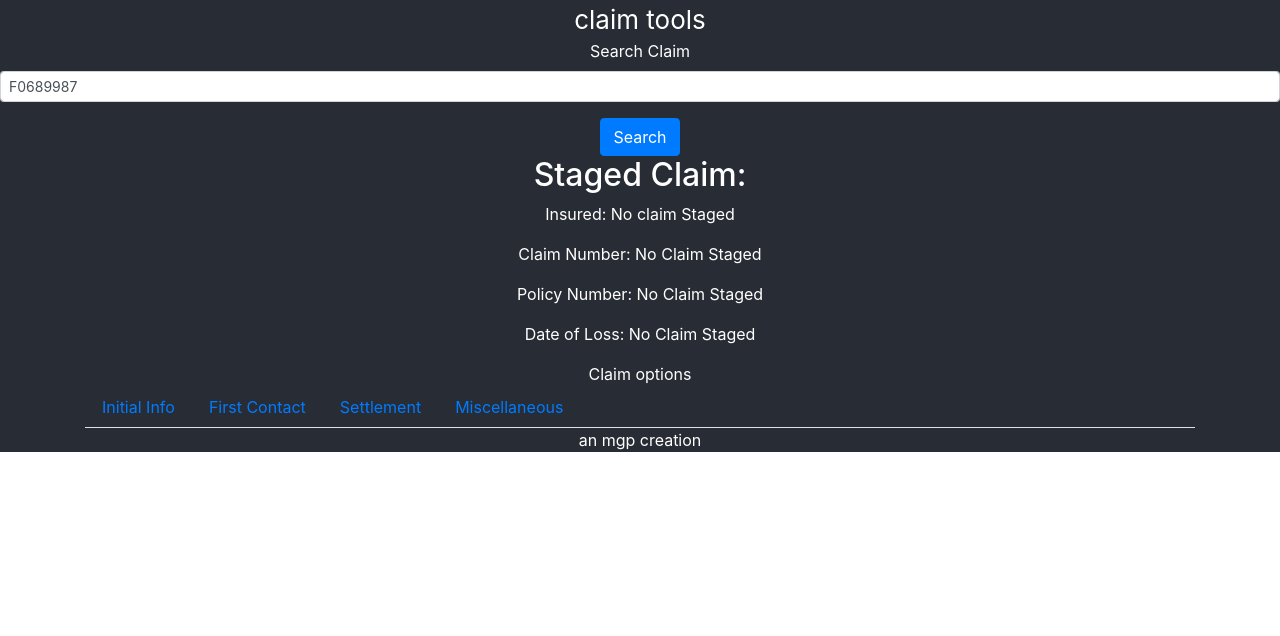
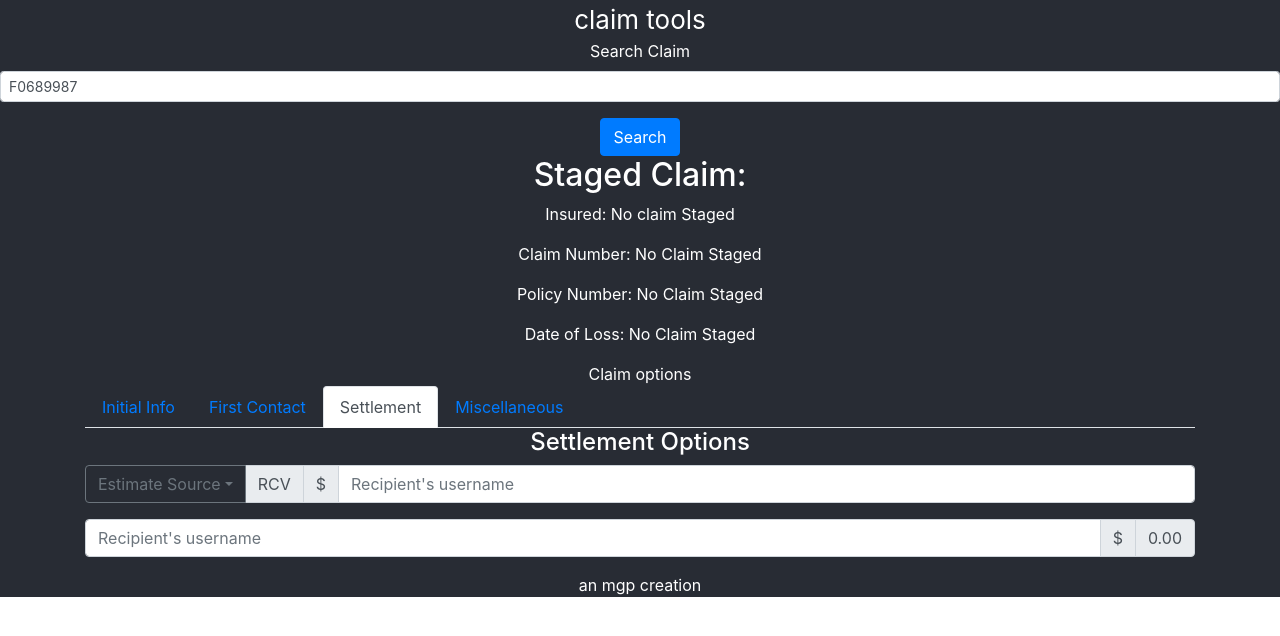
Before and after one commit to glennneiger/claim-tools, a React (Create React App) app in the folder claim-tools/: page / in a window 1280 px wide. Shown: the top 636 px of the page. Built offline with nearby package versions, Linux system fonts and the light colour scheme.

Commit message:
building Settlement.js added RCV field

```diff
--- a/claim-tools/src/comp/MainView.js
+++ b/claim-tools/src/comp/MainView.js
@@ -98,7 +98,7 @@ class MainView extends Component {
                     <Col>
                         <section className='claim-window'>
                             Claim options
-                            <Tabs defaultActiveKey="newclaim" id="uncontrolled-tab-example">
+                            <Tabs defaultActiveKey="settlement" id="uncontrolled-tab-example">
                                 <Tab eventKey="initialInfo" title="Initial Info">
                                     <NewClaim
                                         updateCurrentClaim={ this.updateCurrentClaim }
--- a/claim-tools/src/comp/Settlement.js
+++ b/claim-tools/src/comp/Settlement.js
@@ -1,10 +1,53 @@
 import React, { Component } from 'react';
+import Col from 'react-bootstrap/Col';
+import Form from 'react-bootstrap/Form';
+import Button from 'react-bootstrap/Button';
+import InputGroup from 'react-bootstrap/InputGroup';
+import FormControl from 'react-bootstrap/FormControl';
+import Dropdown from 'react-bootstrap/Dropdown';
+import DropdownButton from 'react-bootstrap/DropdownButton';
 
+import { Formik } from 'formik';
+import * as yup from 'yup';
 class Settlement extends Component {
+    state = {
+        rebuildEstimateSource: 'Estimate Source'
+    }
+
+
     render() {
         return (
             <section className='settlement-view'>
                 <h4>Settlement Options</h4>
+                <InputGroup className="mb-3">
+                    <DropdownButton
+                    as={InputGroup.Prepend}
+                    variant="outline-secondary"
+                    title={this.state.rebuildEstimateSource}
+                    id="input-group-dropdown-1"
+                >
+                    <Dropdown.Item href="#">Independent Adjuster</Dropdown.Item>
+                    <Dropdown.Item href="#">Builder Consultant</Dropdown.Item>
+                </DropdownButton>
+                <InputGroup.Prepend>
+                        <InputGroup.Text>RCV</InputGroup.Text>
+                        <InputGroup.Text>$</InputGroup.Text>
+                </InputGroup.Prepend>
+                    <FormControl
+                        placeholder="Recipient's username"
+                        aria-label="Amount (to the nearest dollar)"
+                    />
+                </InputGroup>
+                <InputGroup className="mb-3">
+                    <FormControl
+                        placeholder="Recipient's username"
+                        aria-label="Amount (to the nearest dollar)"
+                    />
+                    <InputGroup.Append>
+                        <InputGroup.Text>$</InputGroup.Text>
+                        <InputGroup.Text>0.00</InputGroup.Text>
+                    </InputGroup.Append>
+                </InputGroup>
             </section>
         );
     }
```
